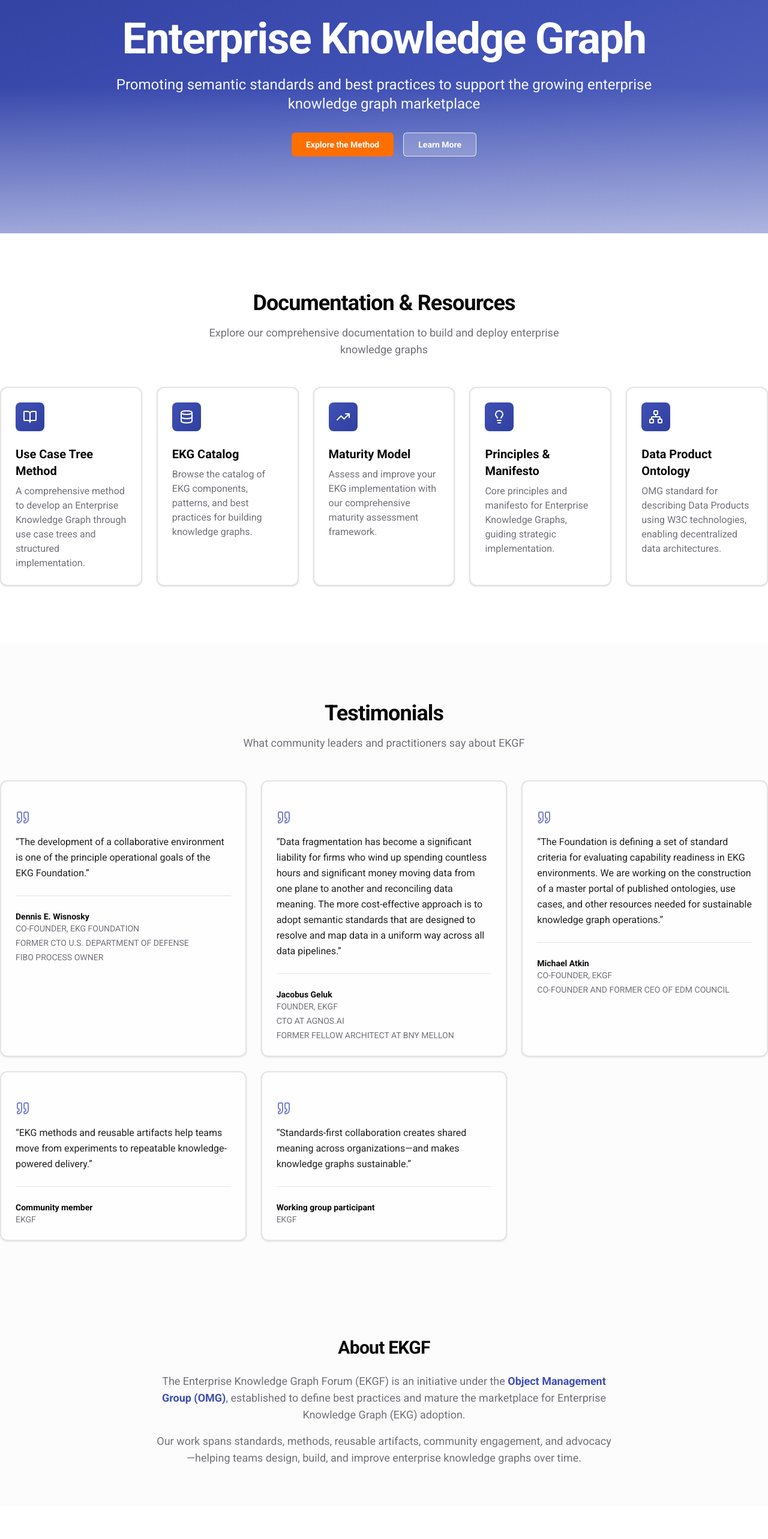
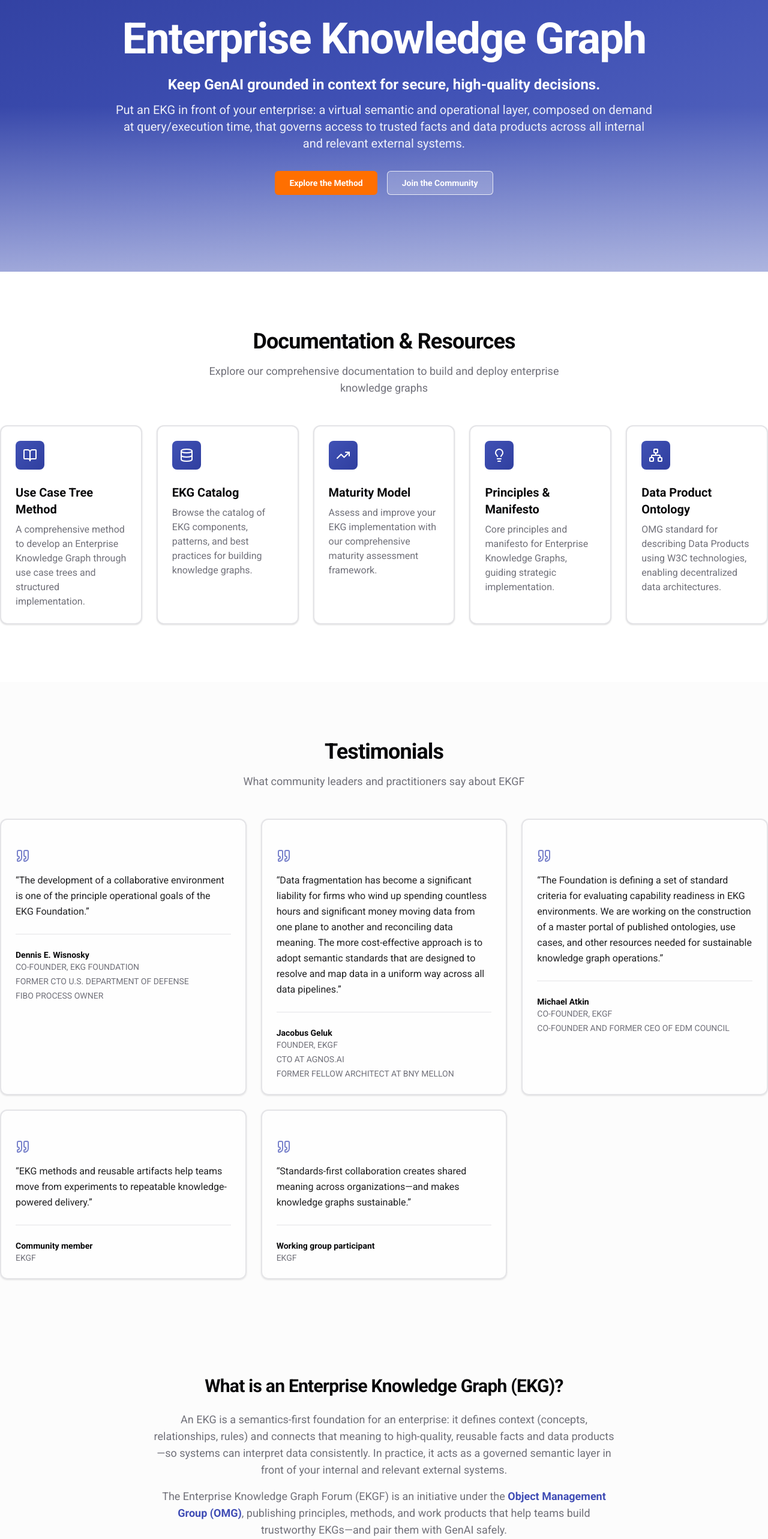
Before and after one commit to EKGF/ekgf-website, a Next.js app: page / in a window 1280 px wide. Shown: the part 180-2746 px from the top of the page at 60% size. Built offline with nearby package versions, Linux system fonts and the light colour scheme.

Commit message:
feat: update homepage hero mission
- Center the hero on "Keep GenAI grounded in context" as the core message
- Define EKG briefly as a governed semantic layer in front of enterprise systems
- Point the secondary CTA to Membership

```diff
--- a/src/app/page.tsx
+++ b/src/app/page.tsx
@@ -12,9 +12,18 @@
         <div className="container max-w-screen-2xl">
           <div className="mx-auto max-w-3xl text-center">
             <h2 className="mb-6 text-3xl font-bold tracking-tight">
-              About EKGF
+              What is an Enterprise Knowledge Graph (EKG)?
             </h2>
             <p className="mb-4 text-lg text-muted-foreground">
+              An EKG is a semantics-first foundation for an
+              enterprise: it defines context (concepts, relationships,
+              rules) and connects that meaning to high-quality,
+              reusable facts and data products—so systems can
+              interpret data consistently. In practice, it acts as a
+              governed semantic layer in front of your internal and
+              relevant external systems.
+            </p>
+            <p className="text-lg text-muted-foreground">
               The Enterprise Knowledge Graph Forum (EKGF) is an
               initiative under the{" "}
               <a
@@ -25,15 +34,9 @@
               >
                 Object Management Group (OMG)
               </a>
-              , established to define best practices and mature the
-              marketplace for Enterprise Knowledge Graph (EKG)
-              adoption.
-            </p>
-            <p className="text-lg text-muted-foreground">
-              Our work spans standards, methods, reusable artifacts,
-              community engagement, and advocacy—helping teams design,
-              build, and improve enterprise knowledge graphs over
-              time.
+              , publishing principles, methods, and work products that
+              help teams build trustworthy EKGs—and pair them with
+              GenAI safely.
             </p>
           </div>
         </div>
--- a/src/components/Hero.tsx
+++ b/src/components/Hero.tsx
@@ -9,10 +9,19 @@
           <h1 className="mb-6 text-4xl font-extrabold tracking-tight text-white sm:text-5xl md:text-6xl lg:text-7xl">
             Enterprise Knowledge Graph
           </h1>
-          <p className="mb-8 text-xl text-white/95 md:text-2xl">
-            Promoting semantic standards and best practices to support
-            the growing enterprise knowledge graph marketplace
-          </p>
+          <div className="mb-8 space-y-3">
+            <p className="text-xl font-semibold text-white md:text-2xl">
+              Keep GenAI grounded in context for secure, high-quality
+              decisions.
+            </p>
+            <p className="text-lg text-white/90 md:text-xl">
+              Put an EKG in front of your enterprise: a virtual
+              semantic and operational layer, composed on demand at
+              query/execution time, that governs access to trusted
+              facts and data products across all internal and relevant
+              external systems.
+            </p>
+          </div>
           <div className="flex flex-wrap justify-center gap-4">
             <Button
               asChild
@@ -33,7 +42,7 @@
               variant="outline"
               className="bg-white/20 border-white/80 text-white hover:bg-white/30 font-bold"
             >
-              <Link href="/about">Learn More</Link>
+              <Link href="/membership">Join the Community</Link>
             </Button>
           </div>
         </div>
```
